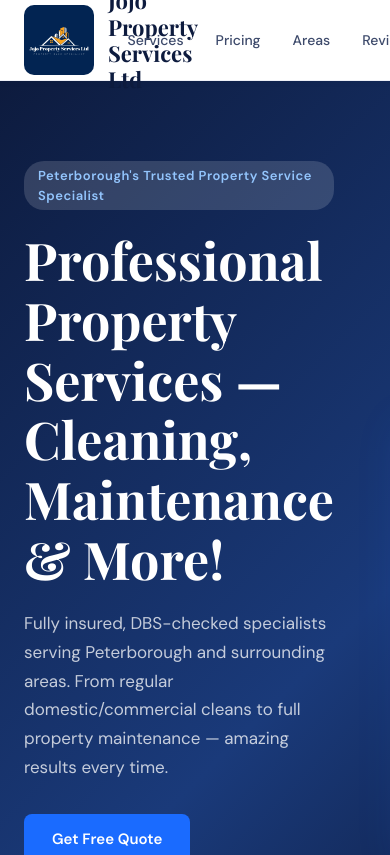
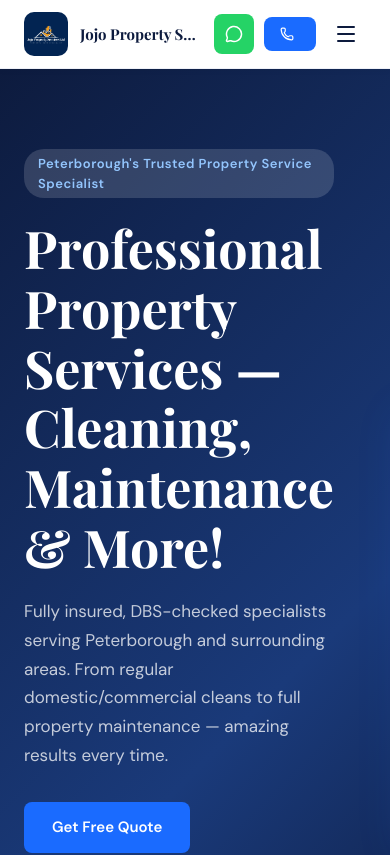
Before and after one commit to Jojoamani009/jojo-property-services, a Next.js app: page / in a window 390 px wide. Shown: the top 855 px of the page. Built offline with nearby package versions, Linux system fonts and the light colour scheme.

Commit message:
Fix mobile nav overlap, add WhatsApp

```diff
--- a/src/components/HomePage.tsx
+++ b/src/components/HomePage.tsx
@@ -6,7 +6,7 @@
   ShieldCheck, BadgeCheck, Clock, PoundSterling,
   Phone, Mail, MapPin, Star, CheckCircle2, Sparkles,
   Truck, Wrench, Home, Building2, Leaf, Flame, ChevronRight,
-  Brush, Armchair,
+  Brush, Armchair, Menu, X, MessageCircle,
 } from "lucide-react";
 
 const EMAILJS_SERVICE  = "service_vgitf2j";
@@ -16,8 +16,14 @@
 const BRAND = {
   name: "Jojo Property Services Ltd",
   phone: "07305851573",
+  whatsapp: "07341958822",
   email: "info@jojopropertyservices.co.uk",
 };
+
+// wa.me requires international format with no leading 0 — convert 07... to 447...
+const whatsappHref = `https://wa.me/44${BRAND.whatsapp.replace(/^0/, "")}`;
+
+const NAV_LINKS = ["Services", "Pricing", "Areas", "Reviews", "Contact"];
 
 const services = [
   { icon: Home,         label: "Property Maintenance",  desc: "General repairs/fixes, assembly & disassembly services, tv wall installation etc",                                                 from: "POA"       },
@@ -66,6 +72,7 @@
   const [sending, setSending] = useState(false);
   const [calcHours, setCalcHours] = useState(2);
   const [calcCleaners, setCalcCleaners] = useState(1);
+  const [mobileMenuOpen, setMobileMenuOpen] = useState(false);
 
   const handleSubmit = async (e: React.FormEvent<HTMLFormElement>) => {
     e.preventDefault();
@@ -152,30 +159,86 @@
           input, textarea, select { width: 100%; border: 1.5px solid #dce3f0; border-radius: 8px; padding: 13px 16px; font-size: 15px; font-family: inherit; color: #1a1a2e; background: #fff; outline: none; transition: border-color 0.2s; }
           input:focus, textarea:focus, select:focus { border-color: #1a6bff; }
           textarea { resize: vertical; min-height: 120px; }
+
+          /* ---- Responsive nav ---- */
+          .nav-inner { display: flex; align-items: center; justify-content: space-between; height: 80px; gap: 16px; }
+          .nav-brand { display: flex; align-items: center; gap: 12px; min-width: 0; }
+          .nav-brand img { height: 56px; width: 56px; border-radius: 10px; object-fit: cover; flex-shrink: 0; }
+          .nav-brand-name { font-family: 'Playfair Display', serif; font-weight: 700; font-size: 19px; color: #0d1b3e; line-height: 1.2; white-space: nowrap; overflow: hidden; text-overflow: ellipsis; }
+          .nav-links { display: flex; gap: 28px; align-items: center; }
+          .nav-links a { font-size: 14px; font-weight: 500; color: #3d4a6b; text-decoration: none; white-space: nowrap; }
+          .nav-actions { display: flex; align-items: center; gap: 10px; flex-shrink: 0; }
+          .nav-icon-btn { display: flex; align-items: center; justify-content: center; width: 40px; height: 40px; border-radius: 8px; text-decoration: none; flex-shrink: 0; }
+          .nav-hamburger { display: none; background: none; border: none; cursor: pointer; padding: 8px; color: #0d1b3e; flex-shrink: 0; }
+          .nav-mobile-panel { display: none; flex-direction: column; background: #fff; border-top: 1px solid #eef0f7; box-shadow: 0 8px 24px rgba(13,27,62,0.08); }
+          .nav-mobile-panel.open { display: flex; }
+          .nav-mobile-panel a { padding: 14px 24px; font-size: 15px; font-weight: 500; color: #3d4a6b; text-decoration: none; border-bottom: 1px solid #f5f7fb; }
+          .nav-mobile-panel a.mobile-book-online { color: #1a6bff; font-weight: 700; }
+
+          @media (max-width: 860px) {
+            .nav-inner { height: 68px; }
+            .nav-brand img { height: 44px; width: 44px; }
+            .nav-brand-name { font-size: 15px; max-width: 46vw; }
+            .nav-links { display: none; }
+            .nav-hamburger { display: flex; }
+            .nav-call-text { display: none; }
+          }
         `}</style>
 
         {/* NAV */}
         <nav style={{ position: "sticky", top: 0, zIndex: 100, background: "#fff", borderBottom: "1px solid #eef0f7", boxShadow: "0 1px 8px rgba(0,0,0,0.04)" }}>
-          <div className="container" style={{ display: "flex", alignItems: "center", justifyContent: "space-between", height: 80 }}>
-            <div style={{ display: "flex", alignItems: "center", gap: 14 }}>
-              <img src="/logo.jpg" alt="Jojo Property Services Ltd" style={{ height: 70, width: 70, borderRadius: 10, objectFit: "cover" }} />
-              <span style={{ fontFamily: "'Playfair Display', serif", fontWeight: 700, fontSize: 22, color: "#0d1b3e", lineHeight: 1.2 }}>
-                Jojo Property Services Ltd
-              </span>
+          <div className="container nav-inner">
+            <div className="nav-brand">
+              <img src="/logo.jpg" alt="Jojo Property Services Ltd" />
+              <span className="nav-brand-name">Jojo Property Services Ltd</span>
             </div>
-            <div style={{ display: "flex", gap: 32, alignItems: "center" }}>
-              {["Services", "Pricing", "Areas", "Reviews", "Contact"].map((item) => (
-                <a key={item} href={`#${item.toLowerCase()}`} style={{ fontSize: 14, fontWeight: 500, color: "#3d4a6b", textDecoration: "none" }}>
-                  {item}
-                </a>
+
+            <div className="nav-links">
+              {NAV_LINKS.map((item) => (
+                <a key={item} href={`#${item.toLowerCase()}`}>{item}</a>
               ))}
               <a href="/booking" style={{ fontSize: 14, fontWeight: 600, color: "#1a6bff", textDecoration: "none" }}>
                 Book Online
               </a>
             </div>
-            <a href={`tel:${BRAND.phone}`} className="btn-primary" style={{ padding: "10px 20px", fontSize: 14, textDecoration: "none" }}>
-              <Phone size={14} style={{ display: "inline", marginRight: 6, verticalAlign: "-2px" }} />
-              {BRAND.phone}
+
+            <div className="nav-actions">
+              <a
+                href={whatsappHref}
+                target="_blank"
+                rel="noopener noreferrer"
+                className="nav-icon-btn"
+                aria-label="Message us on WhatsApp"
+                style={{ background: "#25D366" }}
+              >
+                <MessageCircle size={18} color="#fff" />
+              </a>
+              <a href={`tel:${BRAND.phone}`} className="btn-primary" style={{ padding: "10px 16px", fontSize: 14, textDecoration: "none", display: "flex", alignItems: "center" }}>
+                <Phone size={14} style={{ marginRight: 6 }} />
+                <span className="nav-call-text">{BRAND.phone}</span>
+              </a>
+              <button
+                className="nav-hamburger"
+                onClick={() => setMobileMenuOpen((o) => !o)}
+                aria-label={mobileMenuOpen ? "Close menu" : "Open menu"}
+                aria-expanded={mobileMenuOpen}
+              >
+                {mobileMenuOpen ? <X size={24} /> : <Menu size={24} />}
+              </button>
+            </div>
+          </div>
+
+          <div className={`nav-mobile-panel${mobileMenuOpen ? " open" : ""}`}>
+            {NAV_LINKS.map((item) => (
+              <a key={item} href={`#${item.toLowerCase()}`} onClick={() => setMobileMenuOpen(false)}>
+                {item}
+              </a>
+            ))}
+            <a href="/booking" className="mobile-book-online" onClick={() => setMobileMenuOpen(false)}>
+              Book Online
+            </a>
+            <a href={whatsappHref} target="_blank" rel="noopener noreferrer" onClick={() => setMobileMenuOpen(false)}>
+              WhatsApp Us
             </a>
           </div>
         </nav>
@@ -488,6 +551,9 @@
               <a href={`tel:${BRAND.phone}`} style={{ background: "transparent", color: "#fff", border: "2px solid rgba(255,255,255,0.5)", padding: "13px 28px", borderRadius: 8, fontWeight: 600, fontSize: 15, textDecoration: "none", display: "flex", alignItems: "center", gap: 8 }}>
                 <Phone size={16} /> {BRAND.phone}
               </a>
+              <a href={whatsappHref} target="_blank" rel="noopener noreferrer" style={{ background: "#25D366", color: "#fff", padding: "13px 28px", borderRadius: 8, fontWeight: 600, fontSize: 15, textDecoration: "none", display: "flex", alignItems: "center", gap: 8 }}>
+                <MessageCircle size={16} /> WhatsApp Us
+              </a>
             </div>
           </div>
         </section>
@@ -502,16 +568,28 @@
               <div style={{ marginTop: 32, display: "flex", flexDirection: "column", gap: 16 }}>
                 {([
                   { icon: Phone,  text: BRAND.phone },
+                  { icon: MessageCircle, text: `${BRAND.whatsapp} (WhatsApp)`, href: whatsappHref },
                   { icon: Mail,   text: BRAND.email },
                   { icon: MapPin, text: "Peterborough & surrounding areas" },
-                ] as { icon: React.ElementType; text: string }[]).map(({ icon: Icon, text }) => (
-                  <div key={text} style={{ display: "flex", alignItems: "center", gap: 12 }}>
-                    <div style={{ background: "#e8f0ff", width: 38, height: 38, borderRadius: 8, display: "flex", alignItems: "center", justifyContent: "center", flexShrink: 0 }}>
-                      <Icon size={18} color="#1a6bff" />
+                ] as { icon: React.ElementType; text: string; href?: string }[]).map(({ icon: Icon, text, href }) => {
+                  const content = (
+                    <>
+                      <div style={{ background: "#e8f0ff", width: 38, height: 38, borderRadius: 8, display: "flex", alignItems: "center", justifyContent: "center", flexShrink: 0 }}>
+                        <Icon size={18} color="#1a6bff" />
+                      </div>
+                      <span style={{ fontSize: 15, color: "#3d4a6b" }}>{text}</span>
+                    </>
+                  );
+                  return href ? (
+                    <a key={text} href={href} target="_blank" rel="noopener noreferrer" style={{ display: "flex", alignItems: "center", gap: 12, textDecoration: "none" }}>
+                      {content}
+                    </a>
+                  ) : (
+                    <div key={text} style={{ display: "flex", alignItems: "center", gap: 12 }}>
+                      {content}
                     </div>
-                    <span style={{ fontSize: 15, color: "#3d4a6b" }}>{text}</span>
-                  </div>
-                ))}
+                  );
+                })}
               </div>
             </div>
             <div style={{ background: "#fff", border: "1.5px solid #eef1f8", borderRadius: 20, padding: 36 }}>
```
